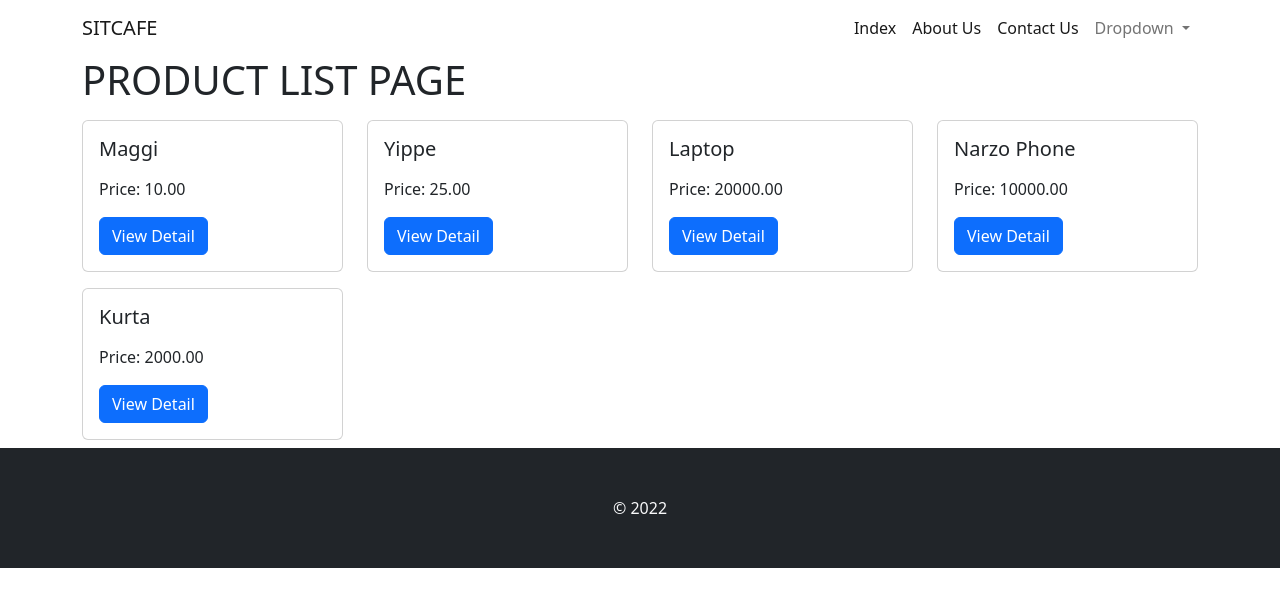
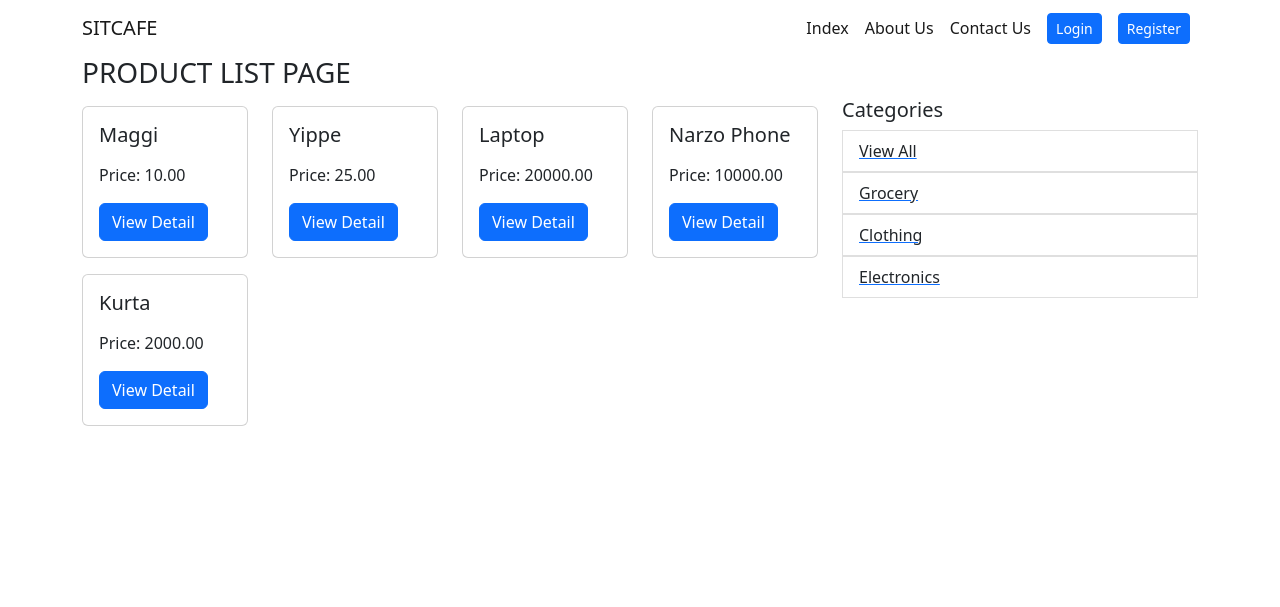
Before and after one commit to siya1429/ecommerce, a Django app: page /products/ in a window 1280 px wide. Shown: the top 607 px of the page. Run offline with Django 4.2, Linux system fonts and the light colour scheme; data comes from the database, SQL or seed files in the repository; both versions use the stored data as it was after the commit.

Commit message:
added product list filter

```diff
--- a/accounts/urls.py
+++ b/accounts/urls.py
@@ -3,8 +3,8 @@ from django.urls import path
 from . import views
 
 urlpatterns = [
-  path('login/',views.login_view,name='login'),
-  path('profile/',views.profile,name='profile'),
-  path('register/',views.register,name='register'),
+  path('login/', views.login_view, name='login'),
+  path('profile/', views.profile, name='profile'),
+  path('register/', views.register, name='register'),
   path('logout/', views.logout_view, name='logout')
 ]
--- a/products/views.py
+++ b/products/views.py
@@ -1,10 +1,16 @@
 from django.shortcuts import render, redirect
-from .models import Product
+from .models import Category, Product
 
 # Create your views here.
 def product_list(request):
+  category = request.GET.get('category', None)
+
   products = Product.objects.filter(is_active=True)
-  return render(request,'products/product_list.html', { 'products': products })
+  if category:
+    products = products.filter(category__name=category)
+
+  categories = Category.objects.all()
+  return render(request,'products/product_list.html', { 'products': products, 'categories': categories })
 
 def product_view(request, id):
   try:
--- a/templates/accounts/profile.html
+++ b/templates/accounts/profile.html
@@ -1,5 +1,5 @@
 {% extends 'base.html' %} {% block content %}
 <h1>PROFILE PAGE</h1>
 <p>Username: {{ user.username }}</p>
-<p>Name: {{ user.first_name }}</p>
+<p>Name: {{ user.first_name }} {{ user.last_name }}</p>
 {% endblock content %}
--- a/templates/base.html
+++ b/templates/base.html
@@ -16,7 +16,7 @@
     {% block content %}
     {% endblock content %}
 
-    <footer class="bg-dark text-light p-5 text-center">&copy; 2022</footer>
+    <!-- <footer class="bg-dark text-light p-5 text-center">&copy; 2022</footer> -->
 
     <script
       src="https://cdn.jsdelivr.net/npm/bootstrap@5.2.0/dist/js/bootstrap.bundle.min.js"
--- a/templates/navbar.html
+++ b/templates/navbar.html
@@ -38,25 +38,20 @@
             >Contact Us</a
           >
         </li>
-        <li class="nav-item dropdown">
-          <a
-            class="nav-link dropdown-toggle"
-            href="#"
-            role="button"
-            data-bs-toggle="dropdown"
-            aria-expanded="false"
-          >
-            Dropdown
-          </a>
-          <ul class="dropdown-menu">
-            <li><a class="dropdown-item" href="#">Action</a></li>
-            <li><a class="dropdown-item" href="#">Another action</a></li>
-            <li><hr class="dropdown-divider" /></li>
-            <li>
-              <a class="dropdown-item" href="#">Something else here</a>
-            </li>
-          </ul>
-        </li>
+      </ul>
+      <ul class="navbar-nav">
+        {% if not request.user.is_authenticated %}
+          <li class="nav-item mx-2">
+            <a href="{% url 'login' %}" class="btn btn-primary btn-sm">Login</a>
+          </li>
+          <li class="nav-item mx-2">
+            <a href="" class="btn btn-primary btn-sm">Register</a>
+          </li>
+        {% else %}
+          <li class="nav-item mx-2">
+            <a href="{% url 'logout' %}" class="btn btn-secondary btn-sm">Logout</a>
+          </li>
+        {% endif %}
       </ul>
     </div>
   </div>
--- a/templates/products/product_list.html
+++ b/templates/products/product_list.html
@@ -1,6 +1,11 @@
-{% extends 'base.html' %} {% block content %}
+{% extends 'base.html' %}
+
+{% block content %}
   <div class="container">
-  <h1>PRODUCT LIST PAGE</h1>
+    <h3>PRODUCT LIST PAGE</h3>
+    <div class="row">
+      <!-- Products List Page -->
+      <div class="col-8">
         <div class="row">
           {% for product in products %}
             <div class="col-3 my-2">
@@ -17,4 +22,21 @@
           {% endfor %}
         </div>
       </div>
+
+      <!-- Category List Page -->
+      <div class="col-4">
+        <h5>Categories</h5>
+        <ul class="list-group">
+          <a href="{% url 'product_list' %}">
+            <li class="list-group-item">View All</li>
+          </a>
+          {% for category in categories %}
+            <a href="{% url 'product_list' %}?category={{ category.name }}">
+              <li class="list-group-item">{{ category.name }}</li>
+            </a>
+          {% endfor %}
+        </ul>
+      </div>
+    </div>
+  </div>
 {% endblock content %}
```
Also changed, not shown: db.sqlite3. Lines whose indentation alone changed are shown as unchanged.
